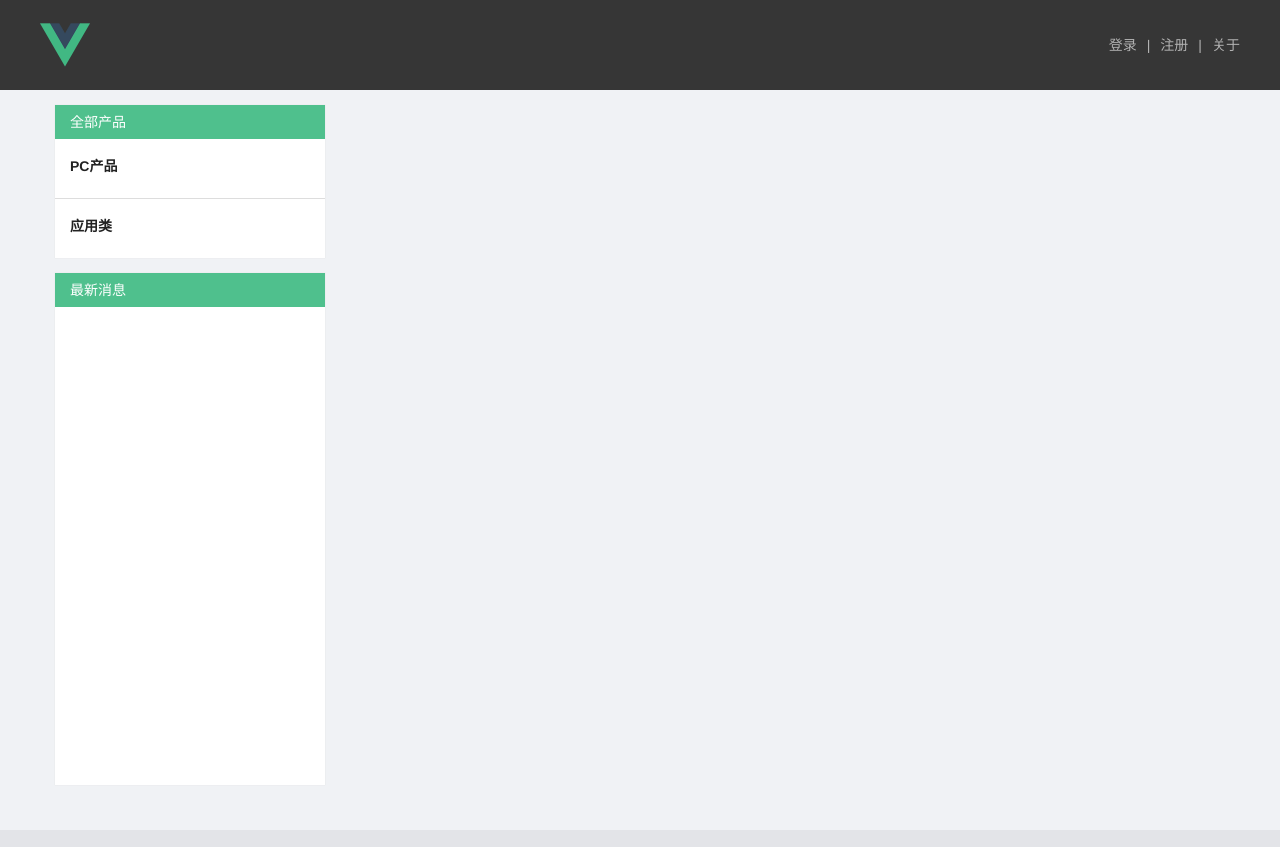
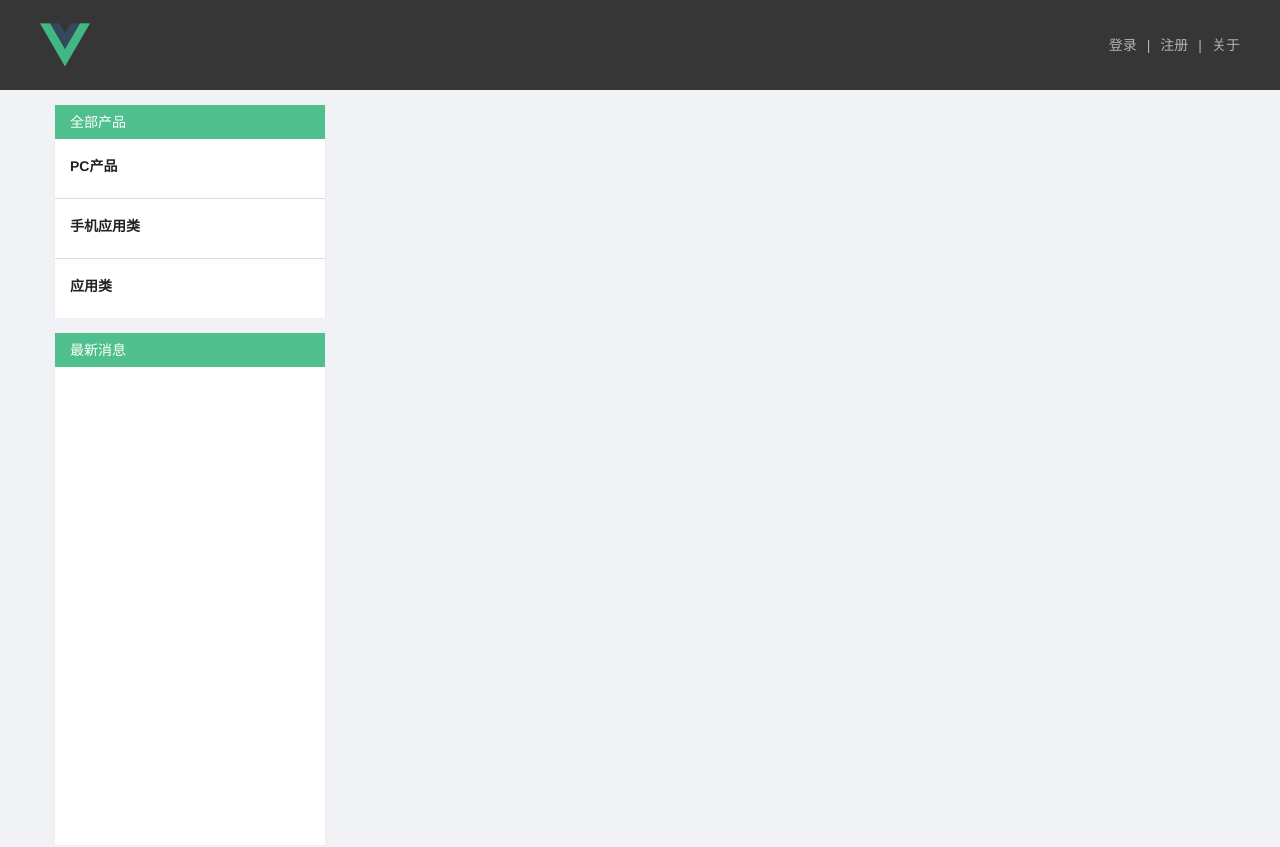
Before and after one commit to caoxianwei/vueshop, a Vue app: page /#/ in a window 1280 px wide. Shown: the top 847 px of the page. Built offline with nearby package versions, Linux system fonts and the light colour scheme.

Commit message:
add data productlist index.vue

```diff
--- a/src/pages/index.vue
+++ b/src/pages/index.vue
@@ -4,11 +4,13 @@
       <div class="index-left-block">
         <h2>全部产品</h2>
 
-        <h3>PC产品</h3>
-        <ul>
+        <template v-for="product in productList">
+          <h3>{{ product.title}}</h3>
+          <ul>
 
-        </ul>
-        <div class="hr"></div>
+          </ul>
+          <div class="hr"></div>
+        </template>
         <h3>应用类</h3>
         <ul>
 
@@ -35,17 +37,14 @@
             list: [{
               name: '数据统计',
               url: 'http://starcraft.com'
-            },
-            {
+            }, {
               name: '数据预测',
               url: 'http://warcraft.com'
-            },
-            {
+            }, {
               name: '流量分析',
               url: 'http://overwatch.com',
               hot: true
-            },
-            {
+            }, {
               name: '广告发布',
               url: 'http://hearstone.com'
             }]
@@ -55,17 +54,14 @@
             list: [{
               name: '91助手',
               url: 'http://weixin.com'
-            },
-            {
+            }, {
               name: '产品助手',
               url: 'http://twitter.com',
               hot: true
-            },
-            {
+            }, {
               name: '智能地图',
               url: 'http://maps.com'
-            },
-            {
+            }, {
               name: '团队语音',
               url: 'http://phone.com'
             }]
```
